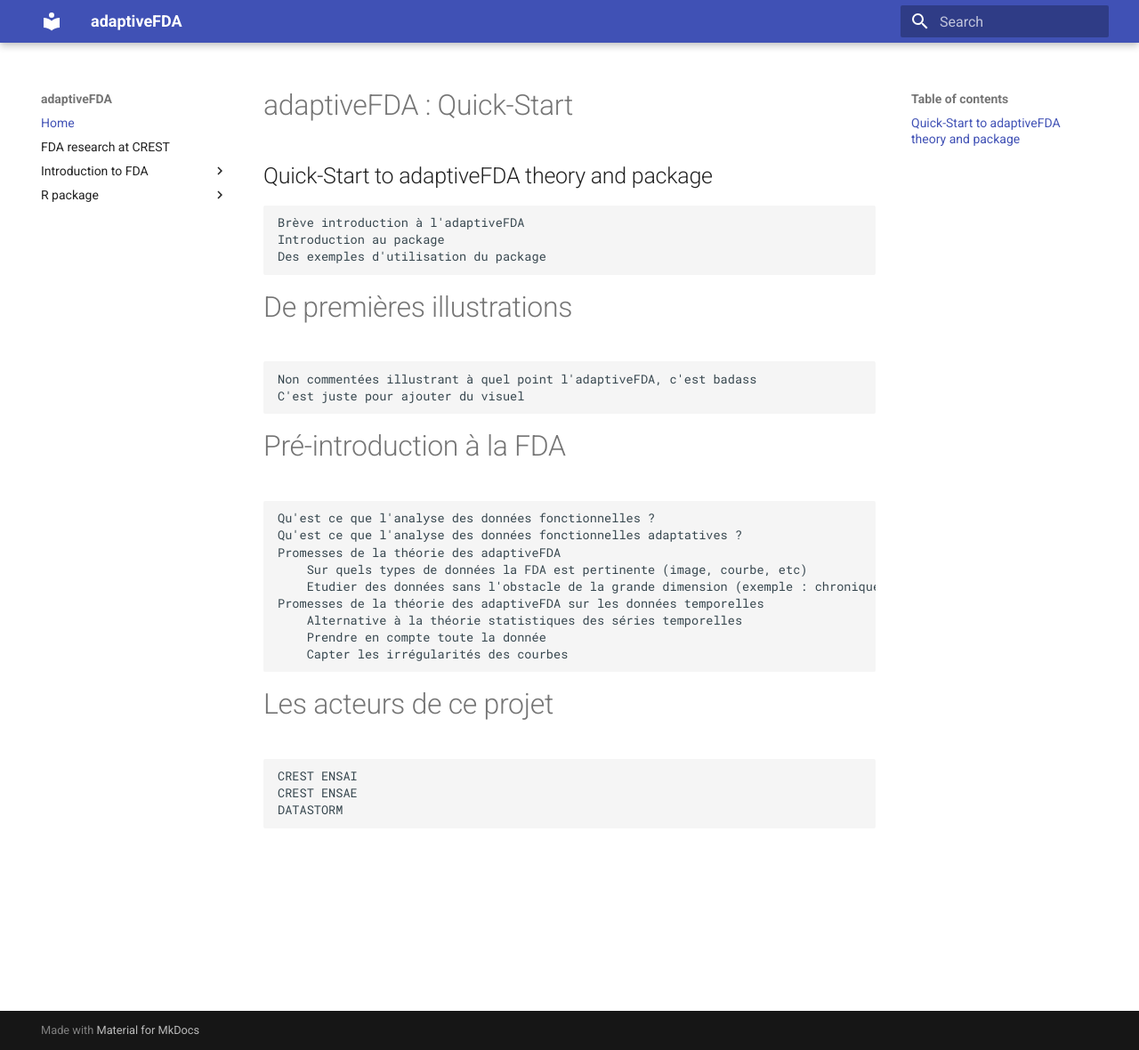
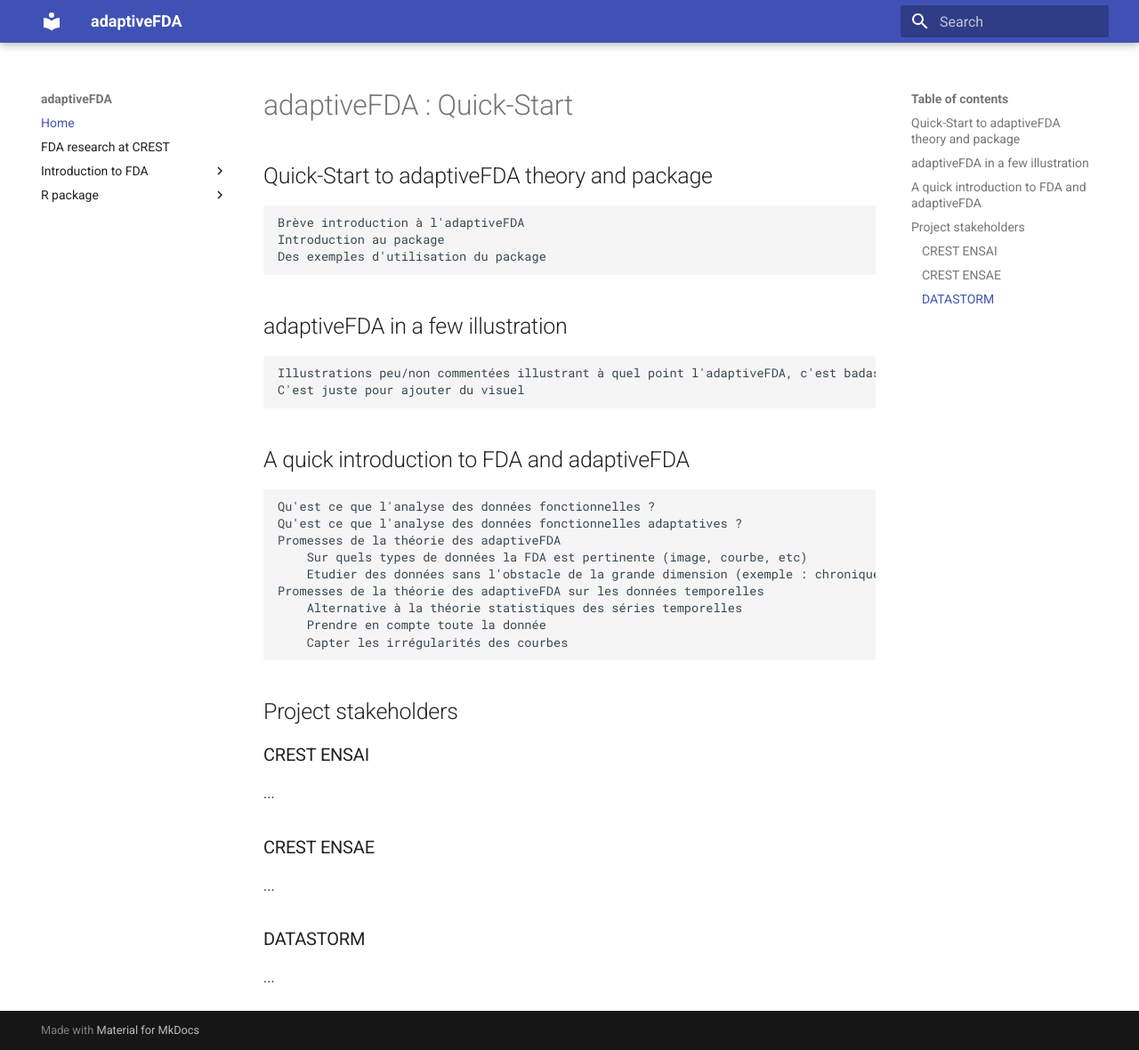
Before and after one commit to adaptive-FDA/quick-start, an MkDocs documentation site: the page built from docs/index.md, in a window 1280 px wide and 1180 px high. Shown: the whole window at 89% size. Built offline with MkDocs 1.6.1 and Material for MkDocs 9.7.7, drawn with Linux system fonts in a browser that asks for light colours.

Commit message:
DOC: Translate index.md's titles

```diff
--- a/docs/index.md
+++ b/docs/index.md
@@ -6,12 +6,12 @@
     Introduction au package
     Des exemples d'utilisation du package
 
-# De premières illustrations
+## adaptiveFDA in a few illustration
 
-    Non commentées illustrant à quel point l'adaptiveFDA, c'est badass
+    Illustrations peu/non commentées illustrant à quel point l'adaptiveFDA, c'est badass
     C'est juste pour ajouter du visuel
 
-# Pré-introduction à la FDA
+## A quick introduction to FDA and adaptiveFDA
 
     Qu'est ce que l'analyse des données fonctionnelles ?
     Qu'est ce que l'analyse des données fonctionnelles adaptatives ?
@@ -23,8 +23,16 @@
         Prendre en compte toute la donnée
         Capter les irrégularités des courbes
 
-# Les acteurs de ce projet
+## Project stakeholders
 
-    CREST ENSAI
-    CREST ENSAE
-    DATASTORM
+### CREST ENSAI
+
+...
+
+### CREST ENSAE
+
+...
+
+### DATASTORM
+
+...
```
